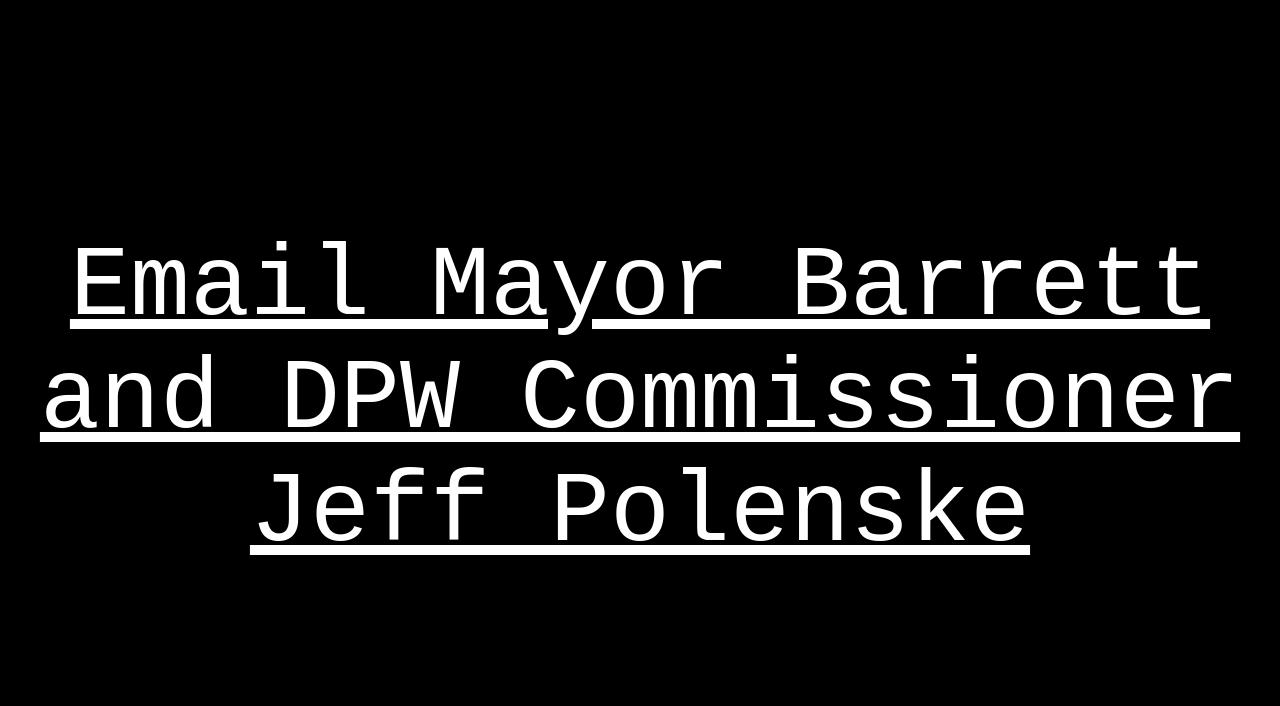
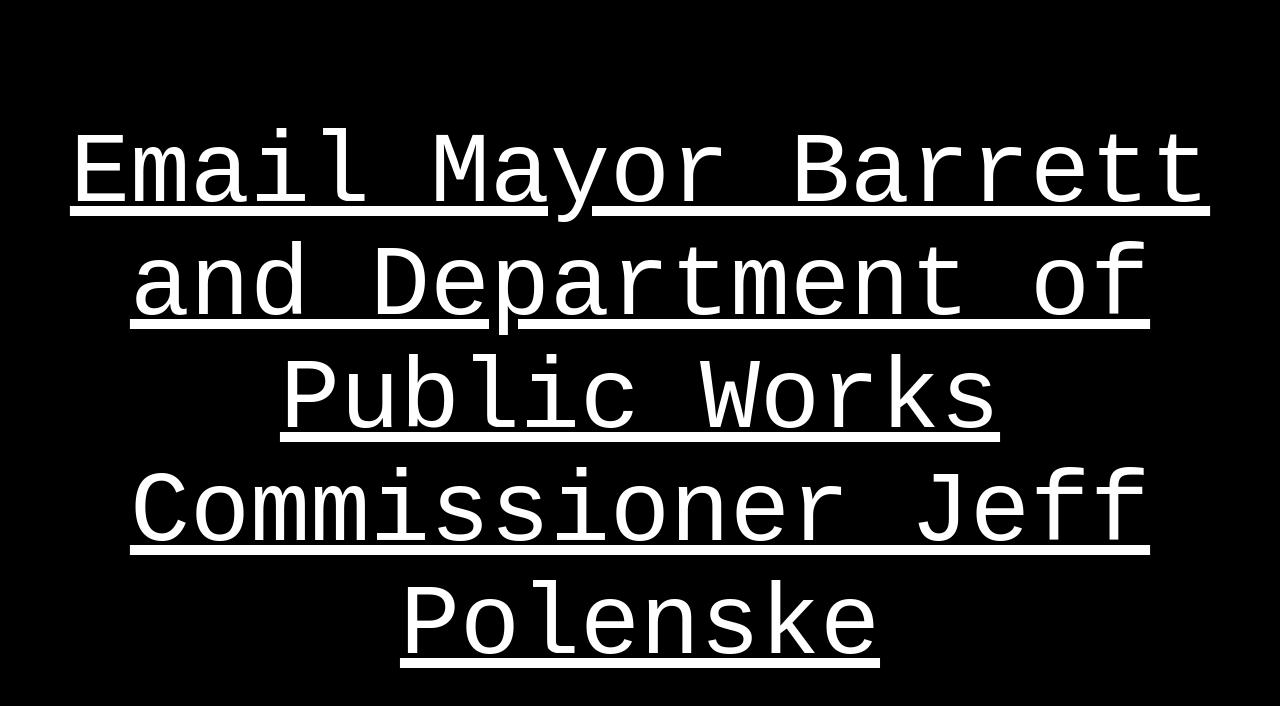
Before and after one commit to mitchellhenke/email.mbl.bike, a plain HTML site: page index.html in a window 1280 px wide. Drawn offline with Linux system fonts and the light colour scheme.

Commit message:
Update index.html

```diff
--- a/index.html
+++ b/index.html
@@ -31,7 +31,7 @@
   </head>
   <body>
     <div class="block">
-      <a href="mailto:mayor@milwaukee.gov,jpolen@milwaukee.gov?subject=Safe%20Streets%20for%20Milwaukee%&amp;body=Dear%20Mayor%20Barrett%20and%20Commissioner%20Polenske%2C%0A%0AI%20am%20writing%20to%20express%20my%20disagreement%20with%20the%20recent%20decision%20to%20restrict%20additional%20dockless%20scooters%20and%20the%20characterization%20that%20scooters%20represent%20a%20serious%20safety%20concern.%20The%20city%20should%20be%20working%20towards%20getting%20more%20people%20to%20travel%20safely%20by%20active%20means%20as%20pedestrians%2C%20cyclists%2C%20and%20scooter%20users.%0A%0AThe%20serious%20safety%20hazard%20on%20our%20streets%20are%20the%20motor%20vehicles%20that%20speed%20well%20over%20the%20limit%20and%20freely%20obstruct%20bicycle%20lanes%20and%20crosswalks%20without%20regard%20for%20the%20safety%20of%20others.%20Our%20city%27s%20infrastructure%20enables%20and%20encourages%20this.%20We%20need%20to%20fix%20it%20by%20narrowing%20our%20streets%2C%20slowing%20down%20automobiles%2C%20and%20allocating%20more%20space%20for%20sidewalks%20and%20protected%20cycling%20paths.%0A%0AThank%20you" rel="EMAIL">Email Mayor Barrett and DPW Commissioner Jeff Polenske</a>
+      <a href="mailto:mayor@milwaukee.gov,jpolen@milwaukee.gov?subject=Safe%20Streets%20for%20Milwaukee%2C%20now%21&amp;body=Dear%20Mayor%20Barrett%20and%20Commissioner%20Polenske%2C%0A%0AI%20am%20writing%20to%20express%20my%20disagreement%20with%20the%20recent%20decision%20to%20restrict%20additional%20dockless%20scooters%20and%20the%20characterization%20that%20scooters%20represent%20a%20serious%20safety%20concern.%20The%20issues%20with%20scooters%20have%20been%20solved%20many%20times%20over%20across%20the%20world%20by%20building%20protected%20lanes%20that%20make%20people%20feel%20safer%20on%20the%20street%20and%20converting%20automobile%20parking%20spots%20to%20bicycle%20and%20scooter%20parking.%0A%0AThe%20serious%20safety%20hazard%20on%20our%20streets%20are%20the%20motor%20vehicles.%20The%20constant%20speeding%20and%20reckless%20driving%20represents%20a%20willful%20disregard%20for%20our%20safety%20and%20the%20city%27s%20infrastructure%20enables%20and%20encourages%20it.%20To%20expand%20mobility%20options%2C%20we%20must%20slow%20down%20automobiles%2C%20allocate%20more%20space%20for%20sidewalks%20and%20protected%20cycling%20infrastructure%2C%20and%20make%20people%20outside%20of%20cars%20feel%20safe%20and%20welcome.%0A%0AThank%20you" rel="EMAIL">Email Mayor Barrett and Department of Public Works Commissioner Jeff Polenske</a>
     </div>
   </body>
 </html>
```
